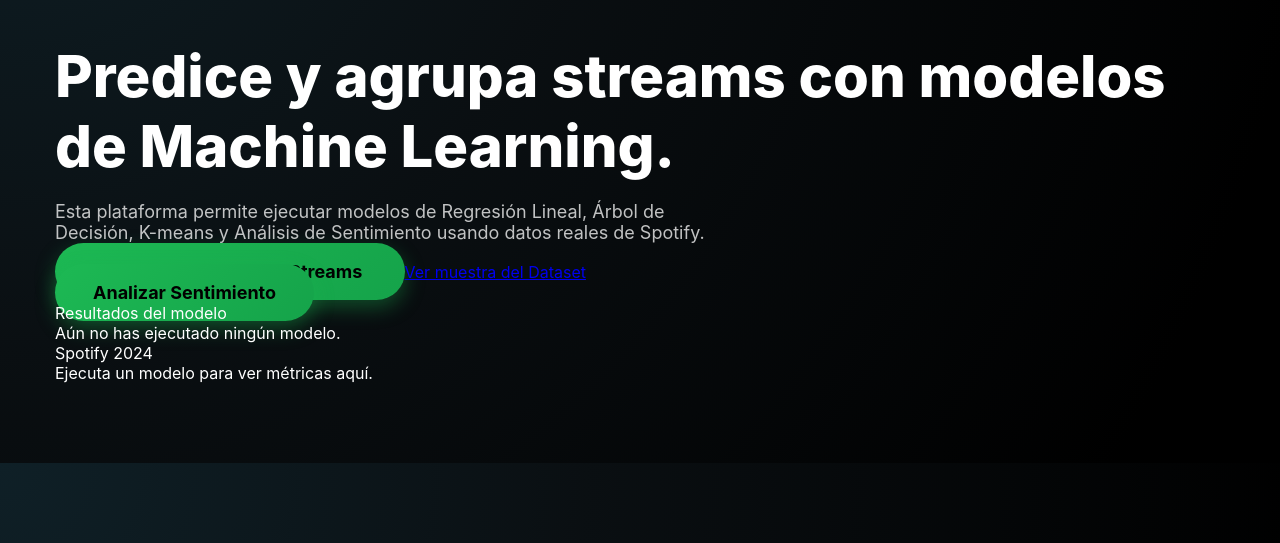
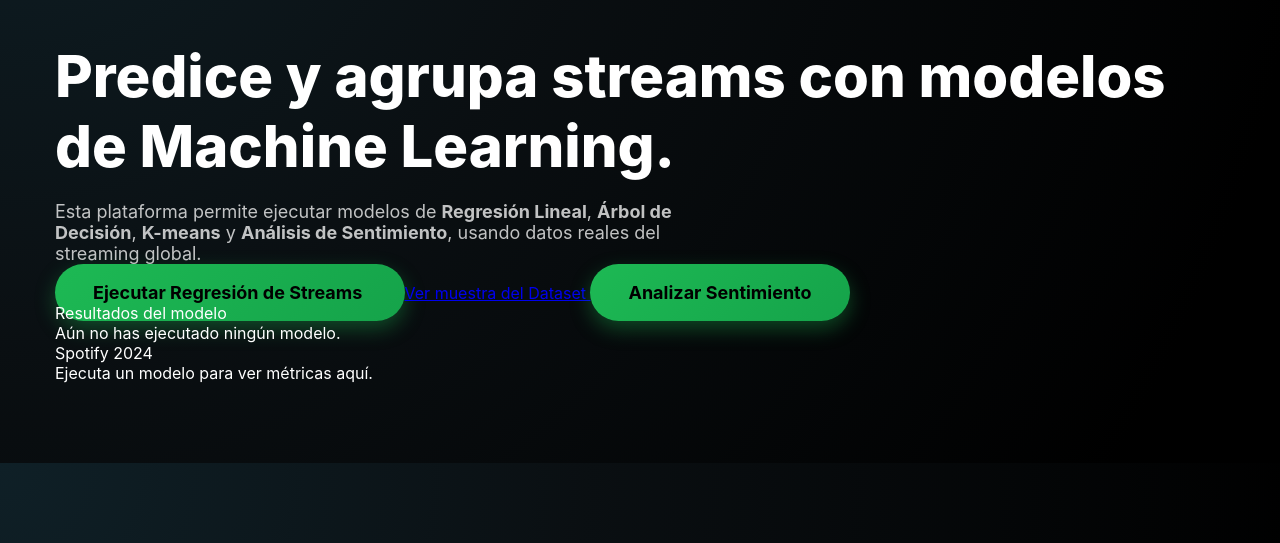
Before and after one commit to guillermtrres14-cyber/Programacion-II-Spotify, a Flask app: page / in a window 1280 px wide. Shown: the part 237-780 px from the top of the page. Run offline with Flask 3, Linux system fonts and the light colour scheme.

Commit message:
Actualizaci├│n autom├ítica

```diff
--- a/OneDrive/Documentos/UDI/Programacion II/Proyecto_Final/templates/index.html
+++ b/OneDrive/Documentos/UDI/Programacion II/Proyecto_Final/templates/index.html
@@ -4,6 +4,7 @@
     <meta charset="UTF-8" />
     <title>Spotify ML Dashboard 2024</title>
 
+    <!-- Fuentes y estilos -->
     <link rel="preconnect" href="https://fonts.googleapis.com">
     <link rel="preconnect" href="https://fonts.gstatic.com" crossorigin>
     <link href="https://fonts.googleapis.com/css2?family=Poppins:wght@300;400;600;700&display=swap" rel="stylesheet">
@@ -49,26 +50,30 @@
             </h1>
 
             <p class="hero-subtitle">
-                Esta plataforma permite ejecutar modelos de Regresión Lineal,
-                Árbol de Decisión, K-means y Análisis de Sentimiento usando datos reales de Spotify.
+                Esta plataforma permite ejecutar modelos de
+                <strong>Regresión Lineal</strong>,
+                <strong>Árbol de Decisión</strong>,
+                <strong>K-means</strong>
+                y <strong>Análisis de Sentimiento</strong>,
+                usando datos reales del streaming global.
             </p>
 
-            <!-- BOTONES PRINCIPALES -->
+            <!-- ⭐ BOTONES PRINCIPALES (CORREGIDOS) -->
             <div class="hero-actions">
                 <a href="{{ url_for('vista_regresion') }}" class="btn-primary">
                     Ejecutar Regresión de Streams
                 </a>
+
                 <a href="{{ url_for('vista_dataset') }}" class="btn-ghost">
                     Ver muestra del Dataset
                 </a>
-            </div>
 
-            <!-- AQUÍ ESTÁ EL BOTÓN CORREGIDO -->
-            <div class="hero-actions">
+                <!-- MISMO ESTILO VERDE QUE LOS OTROS -->
                 <a href="{{ url_for('vista_sentimiento') }}" class="btn-primary">
                     Analizar Sentimiento
                 </a>
             </div>
+
         </div>
 
         <!-- PANEL DERECHA DE MÉTRICAS -->
@@ -97,21 +102,11 @@
 
             {% if metrics and metrics.ok %}
                 <div class="metrics-grid">
-                    {% if metrics.R2 %}
-                        <div><div class="metric-label">R²</div><div class="metric-value">{{ metrics.R2 }}</div></div>
-                    {% endif %}
-                    {% if metrics.MSE %}
-                        <div><div class="metric-label">MSE</div><div class="metric-value">{{ metrics.MSE }}</div></div>
-                    {% endif %}
-                    {% if metrics.MAE %}
-                        <div><div class="metric-label">MAE</div><div class="metric-value">{{ metrics.MAE }}</div></div>
-                    {% endif %}
-                    {% if metrics.n_clusters %}
-                        <div><div class="metric-label">Clusters</div><div class="metric-value">{{ metrics.n_clusters }}</div></div>
-                    {% endif %}
-                    {% if metrics.inercia %}
-                        <div><div class="metric-label">Inercia</div><div class="metric-value">{{ metrics.inercia }}</div></div>
-                    {% endif %}
+                    {% if metrics.R2 %}<div><div class="metric-label">R²</div><div class="metric-value">{{ metrics.R2 }}</div></div>{% endif %}
+                    {% if metrics.MSE %}<div><div class="metric-label">MSE</div><div class="metric-value">{{ metrics.MSE }}</div></div>{% endif %}
+                    {% if metrics.MAE %}<div><div class="metric-label">MAE</div><div class="metric-value">{{ metrics.MAE }}</div></div>{% endif %}
+                    {% if metrics.n_clusters %}<div><div class="metric-label">Clusters</div><div class="metric-value">{{ metrics.n_clusters }}</div></div>{% endif %}
+                    {% if metrics.inercia %}<div><div class="metric-label">Inercia</div><div class="metric-value">{{ metrics.inercia }}</div></div>{% endif %}
                 </div>
             {% else %}
                 <div class="panel-footer">
@@ -120,6 +115,99 @@
             {% endif %}
         </aside>
     </section>
+
+
+
+    <!-- =====================
+          VISUALIZACIONES
+       ===================== -->
+
+    <!-- REGRESIÓN LINEAL -->
+    {% if selected_model == "Regresión Lineal" and results and results.ok %}
+    <section class="charts-section">
+        <h2 class="section-title">Regresión Lineal</h2>
+
+        <div class="charts-grid">
+            <div class="chart-card">
+                <h3>Scatter + Línea de Regresión</h3>
+                <img src="{{ url_for('static', filename=results.images.scatter) }}" class="chart-image">
+            </div>
+
+            <div class="chart-card">
+                <h3>Importancia de Variables</h3>
+                <img src="{{ url_for('static', filename=results.images.importancia) }}" class="chart-image">
+            </div>
+        </div>
+    </section>
+    {% endif %}
+
+    <!-- ÁRBOL DE DECISIÓN -->
+    {% if selected_model == "Árbol de Decisión" and metrics and metrics.ok %}
+    <section class="charts-section">
+        <h2 class="section-title">Árbol de Decisión</h2>
+
+        <div class="charts-grid">
+            <div class="chart-card">
+                <h3>Reales vs Predichos</h3>
+                <img src="{{ url_for('static', filename=metrics.images.real_vs_pred) }}" class="chart-image">
+            </div>
+
+            <div class="chart-card">
+                <h3>Importancia de Variables</h3>
+                <img src="{{ url_for('static', filename=metrics.images.importancia) }}" class="chart-image">
+            </div>
+        </div>
+    </section>
+    {% endif %}
+
+    <!-- K-MEANS -->
+    {% if selected_model == "K-means" and metrics and metrics.ok %}
+    <section class="charts-section">
+        <h2 class="section-title">K-means Clustering</h2>
+
+        <div class="charts-grid">
+            <div class="chart-card">
+                <h3>Clusters (PCA)</h3>
+                <img src="{{ url_for('static', filename=metrics.images.clusters_pca) }}" class="chart-image">
+            </div>
+
+            <div class="chart-card">
+                <h3>Tamaño de Clusters</h3>
+                <img src="{{ url_for('static', filename=metrics.images.tamaño_clusters) }}" class="chart-image">
+            </div>
+        </div>
+    </section>
+    {% endif %}
+
+    <!-- ANÁLISIS DE SENTIMIENTO -->
+    {% if sentimiento and sentimiento.ok %}
+    <section class="charts-section">
+        <h2 class="section-title">Análisis de Sentimiento</h2>
+
+        <div class="charts-grid">
+            <div class="chart-card">
+                <h3>Distribución del Sentimiento</h3>
+                <img src="{{ url_for('static', filename=sentimiento.images.pie) }}" class="chart-image">
+            </div>
+
+            <div class="chart-card">
+                <h3>Score Promedio</h3>
+                <img src="{{ url_for('static', filename=sentimiento.images.bar) }}" class="chart-image">
+            </div>
+
+            <div class="chart-card">
+                <h3>Nube de Palabras</h3>
+                <img src="{{ url_for('static', filename=sentimiento.images.wc) }}" class="chart-image">
+            </div>
+
+            <div class="chart-card">
+                <h3>Palabras Más Usadas</h3>
+                <img src="{{ url_for('static', filename=sentimiento.images.top_words) }}" class="chart-image">
+            </div>
+        </div>
+    </section>
+    {% endif %}
+
 </div>
 </body>
 </html>
```
